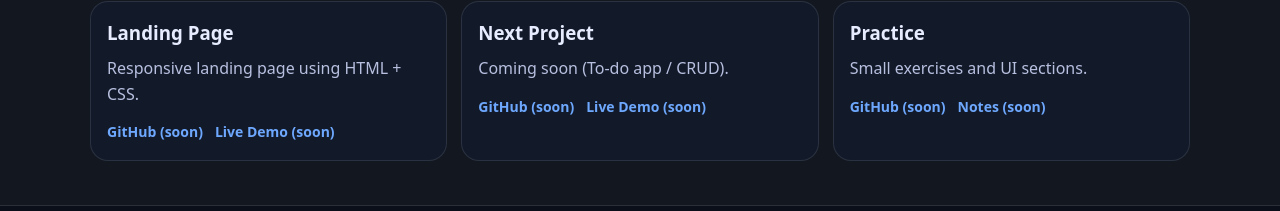
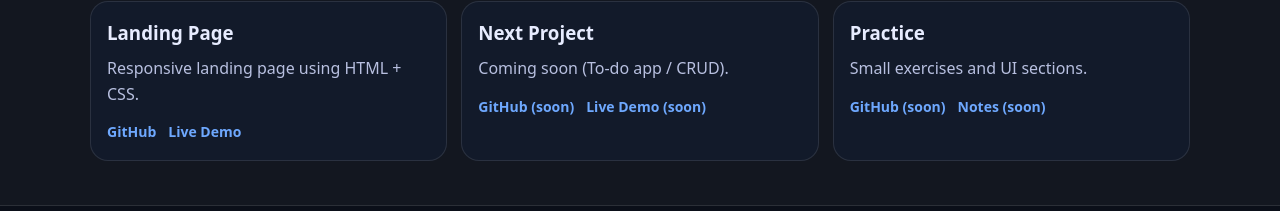
Before and after one commit to Kev-collab/landing-page-html-css, a plain HTML site: page index.html in a window 1280 px wide. Shown: the part 998-1209 px from the top of the page. Drawn offline with Linux system fonts and the light colour scheme.

Commit message:
Update project links with live GitHub and demo URLs

```diff
--- a/index.html
+++ b/index.html
@@ -103,8 +103,12 @@
                 <h3>Landing Page</h3>
                 <p>Responsive landing page using HTML + CSS.</p>
                 <div class="card__links">
-              <a href="#" aria-disabled="true">GitHub (soon)</a>
-              <a href="#" aria-disabled="true">Live Demo (soon)</a>
+                  <a href="https://github.com/Kev-collab/landing-page-html-css" target="_blank">
+                    GitHub
+                  </a>
+                  <a href="https://kev-collab.github.io/landing-page-html-css/" target="_blank">
+                    Live Demo
+                  </a>
                 </div>
               </div>
 
```
Lines whose indentation alone changed are shown as unchanged.
